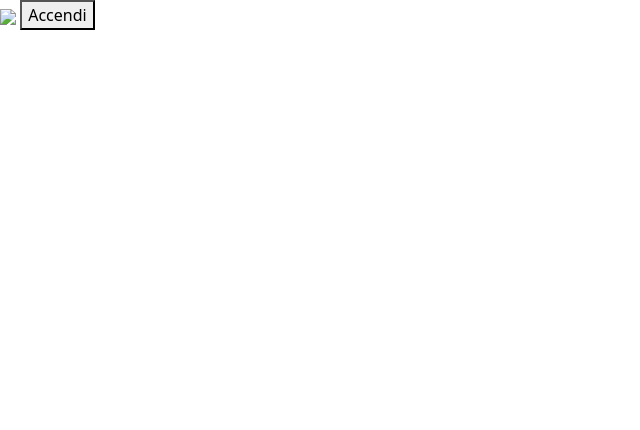
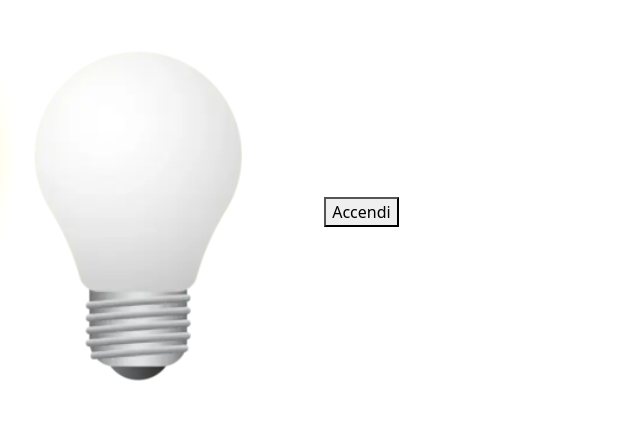
Before and after one commit to claraloforti/js-dom-1, a plain HTML site: page soluzione 3/index.html in a window 1280 px wide. Shown: the whole page, without its empty margins (0-640 px from the left). Drawn offline with nearby package versions, Linux system fonts and the light colour scheme.

Commit message:
debug src imgs

```diff
--- a/soluzione 3/index.html
+++ b/soluzione 3/index.html
@@ -11,7 +11,7 @@
 </head>
 
 <body>
-    <img src="img/white_lamp.png" id="immagine" class="w-25">
+    <img src="/img/white_lamp.png" id="immagine" class="w-25">
     <button id="tasto">Accendi</button>
     <script src="script.js"></script>
 </body>
```
Also changed, not shown: soluzione1/index.html (+1 -1 lines), soluzione2/index.html (+1 -1 lines).
